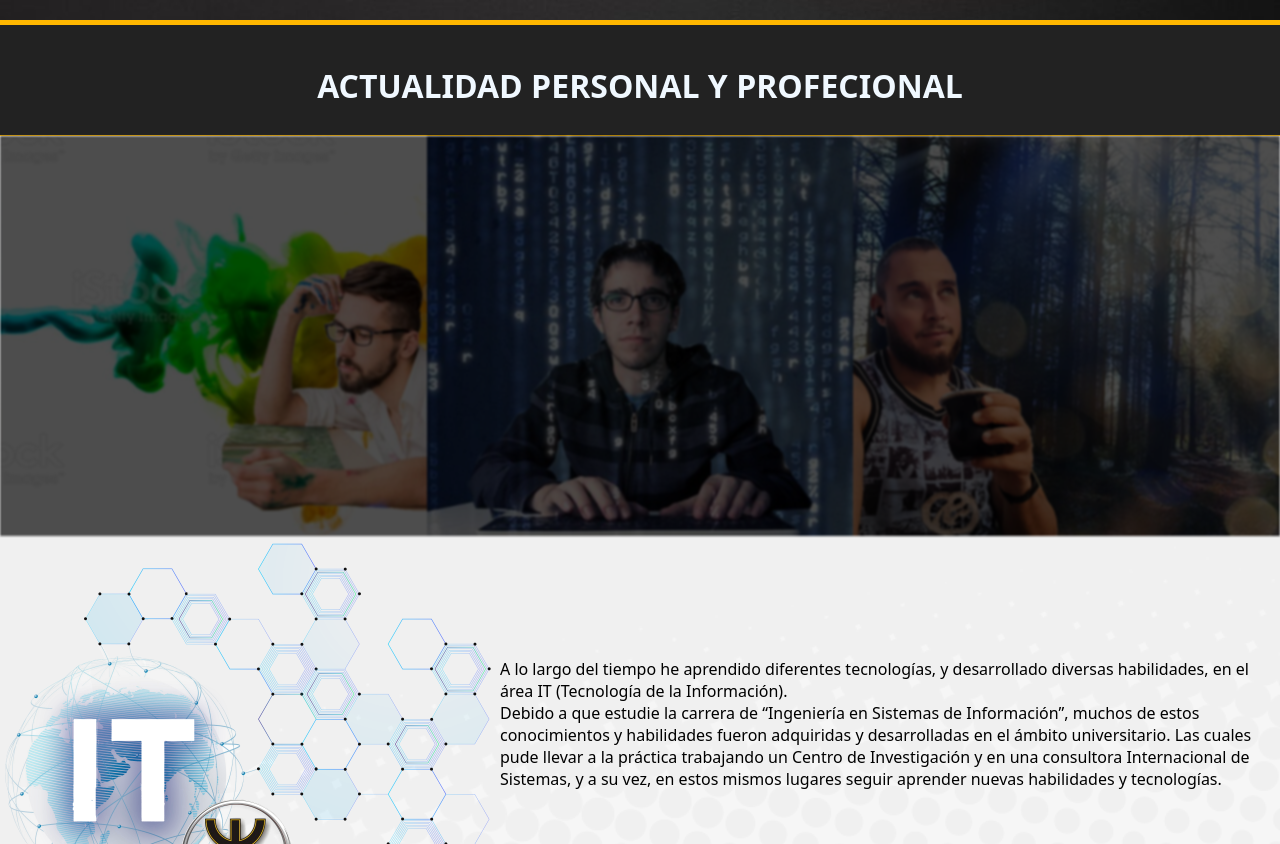
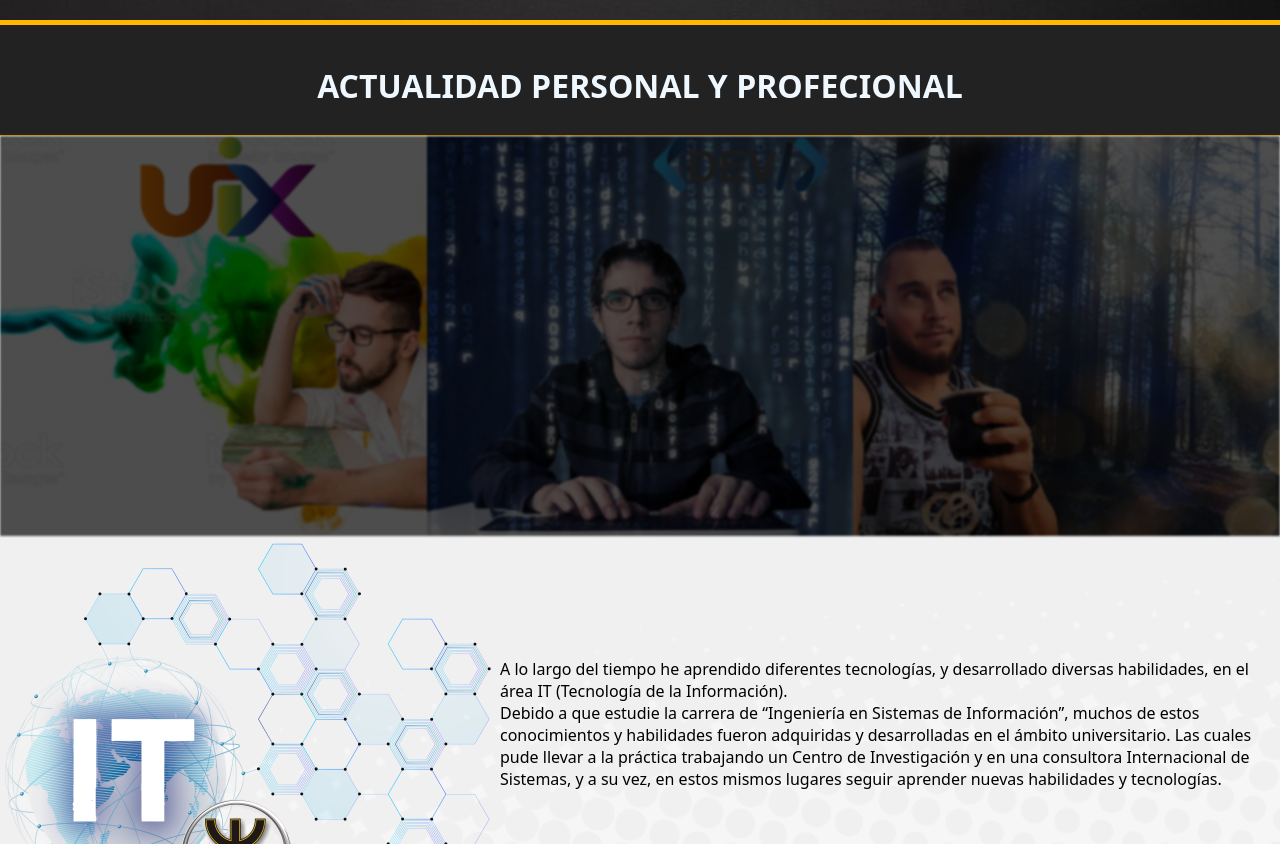
Before and after one commit to Mauricio-Garcia-A/Portfolio-MAG-v2, a React (Vite) app: page / in a window 1280 px wide. Shown: the part 740-1584 px from the top of the page. Built offline with nearby package versions, Linux system fonts and the light colour scheme.

Commit message:
Mejoras en la Seccion Situacion Actual-v0.03

```diff
--- a/src/components/Sections/Home/CurrentSituation/CurrentSituation.jsx
+++ b/src/components/Sections/Home/CurrentSituation/CurrentSituation.jsx
@@ -1,13 +1,13 @@
 import './CurrentSituation.scss'
-
-const descripcionSeccion = [
-    'A lo largo del tiempo he aprendido diferentes tecnologías, y desarrollado diversas habilidades, en el área IT (Tecnología de la Información).',
-    'Debido a que estudie la carrera de “Ingeniería en Sistemas de Información”, muchos de estos conocimientos y habilidades fueron adquiridas y desarrolladas en el ámbito universitario. Las cuales pude llevar a la práctica trabajando un Centro de Investigación y en una consultora Internacional de Sistemas, y a su vez, en estos mismos lugares seguir aprender nuevas habilidades y tecnologías.',
-    'Actualmente soy Desarrollador FrontEnd en ReactJS y realizando diferentes actividades como Diseñador UX/UI. Hoy me encuentro  mesclado un poco de ambos mundo, “El Desarrollo” y “El Diseño Web”, para encontrar y desarrollar soluciones software a diferentes problemáticas, de una forma innovadoras, creativas, eficaz y eficiente, que logren cumplir y superar con los objetivo planteados, sacado así una ventajas competitivas en el mercado, utilizando como medio las tecnologías más utilizadas en la actualidad.',
-    "Relacionando el proceso de diseño y el proceso de desarrollo de una forma agil, mediantes las actuales metodologias agiles, como Scrum y Kanban."
-]
+import responseActualidad from '../../../../utils/SituacionActual.json'
+import LogoDev from '../../Portfolio/Skills/logos/LogoDev'
+import LogoUIX from '../../Portfolio/Skills/logos/LogoUIX'
 
 export default function CurrentSituation() {
+
+    const descripcionSeccion = responseActualidad.descripcionSeccion
+    const ItemsSituacionActual = responseActualidad.ItemsSituacion
+
     return (
         <div className='conteiner-CurrentSituation'>
             <header >
@@ -16,15 +16,40 @@ export default function CurrentSituation() {
             <div className='section-situations'>
 
                 <div className='situation1'>
-                    <img src='/images/fotoUX3.png' />
+                    <section>
+                        <LogoUIX width='200px' />
+                        <div>
+                            <p></p>
+                            <p></p>
+                            <button></button>
+                        </div>
+                    </section>
+                    <img src={ItemsSituacionActual[0].imagen} />
                 </div>
 
                 <div className='situation2'>
-                    <img src='/images/fotoDEV3.png' />
+                    <section>
+                        <LogoDev width='200px' />
+                        <div>
+                            <p>{ItemsSituacionActual[1].descripcion}</p>
+                            <p>
+                            </p>
+                            <button></button>
+                        </div>
+                    </section>
+                    <img src={ItemsSituacionActual[1].imagen} />
                 </div>
 
                 <div className='situation3'>
-                    <img src='/images/fotoPER3.png' />
+                    <img src={ItemsSituacionActual[2].imagen} />
+                    <section>
+                        <h2></h2>
+                        <div>
+                            <p>.</p>
+                            <p></p>
+                            <button></button>
+                        </div>
+                    </section>
                 </div>
             </div>
             <article>
--- a/src/components/Sections/Home/CurrentSituation/CurrentSituation.scss
+++ b/src/components/Sections/Home/CurrentSituation/CurrentSituation.scss
@@ -54,6 +54,14 @@ $color1:rgb(255, 183, 0);
         flex-direction: row;
         justify-content: right;
         align-items: end;
+        position: relative;
+
+            section {
+                position: absolute;
+                top: 0;
+                left: 30%;
+
+            }
     }
 
     .situation2 {
@@ -63,6 +71,13 @@ $color1:rgb(255, 183, 0);
         flex-direction: row;
         justify-content: center;
         align-items: end;
+        position: relative;
+
+            section {
+                position: absolute;
+                top: 0;
+                left: 50%;
+            }
     }
 
     .situation3 {
--- /dev/null
+++ b/src/utils/SituacionActual.json
@@ -0,0 +1,34 @@
+{
+    "descripcionSeccion": [
+        "A lo largo del tiempo he aprendido diferentes tecnologías, y desarrollado diversas habilidades, en el área IT (Tecnología de la Información).",
+        "Debido a que estudie la carrera de “Ingeniería en Sistemas de Información”, muchos de estos conocimientos y habilidades fueron adquiridas y desarrolladas en el ámbito universitario. Las cuales pude llevar a la práctica trabajando un Centro de Investigación y en una consultora Internacional de Sistemas, y a su vez, en estos mismos lugares seguir aprender nuevas habilidades y tecnologías.",
+        "Actualmente soy Desarrollador FrontEnd en ReactJS y realizando diferentes actividades como Diseñador UX/UI. Hoy me encuentro  mesclado un poco de ambos mundo, “El Desarrollo” y “El Diseño Web”, para encontrar y desarrollar soluciones software a diferentes problemáticas, de una forma innovadoras, creativas, eficaz y eficiente, que logren cumplir y superar con los objetivo planteados, sacado así una ventajas competitivas en el mercado, utilizando como medio las tecnologías más utilizadas en la actualidad.",
+        "Relacionando el proceso de diseño y el proceso de desarrollo de una forma agil, mediantes las actuales metodologias agiles, como Scrum y Kanban."
+    ],
+    "ItemsSituacion": [
+        {
+            "titulo": "Desing UIX",
+            "descripcion": "Actualmente incursionado en el mundo del Diseño, y realizando diferentes actividades relacionadas con el Design UI/UX, para mejorar y facilitar a a los usuarios el uso de las aplicaciones web.",
+            "text-preboton": "Puede ver más sobre esto en mi portfolio",
+            "text-boton": "ver portfolio",
+            "url": "",
+            "imagen": "/images/fotoUX3.png"
+        },
+        {
+            "titulo": "Developer",
+            "descripcion": "Mi rol principal actualmente es el de Desarrollador FrontEnd en ReactJS, e incursionado en el área de Desarrollo BackEnd y en Tecnologías de Bases de Datos.",
+            "text-preboton": "Puede ver más sobre esto en mi portfolio",
+            "text-boton": "ver portfolio",
+            "url": "",
+            "imagen": "/images/fotoDEV3.png"
+        },
+        {
+            "titulo": "Persona",
+            "descripcion": "Personalmente, soy una persona muy sociable, divertida y siempre dispuesta a ayudar a los compañeros en la tarea que lo precisen",
+            "text-preboton": "Puedes conoce más sobre mis intereses y hobbies en",
+            "text-boton": "Acerca de Mi",
+            "url": "",
+            "imagen": "/images/fotoPER3.png"
+        }
+    ]
+}
```
